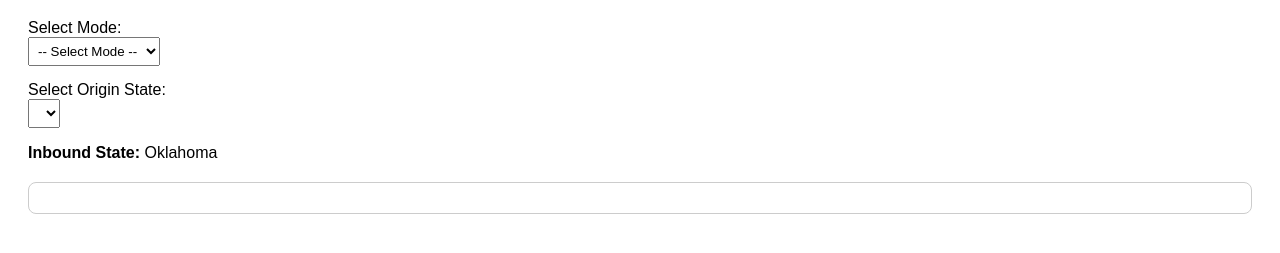
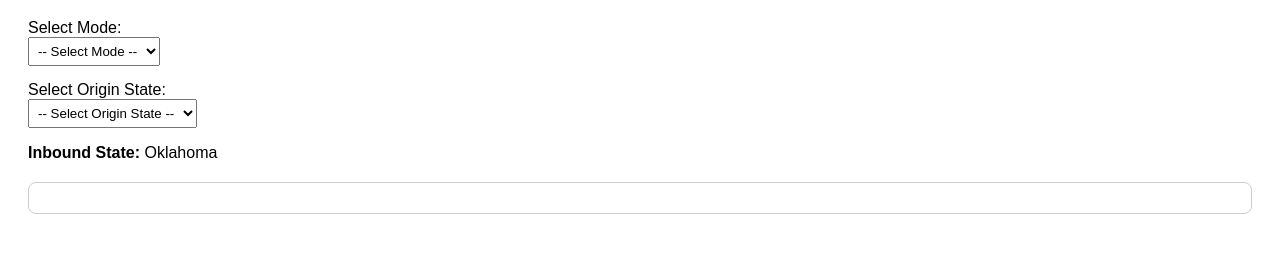
Before and after one commit to sargej310/InboundRouting, a plain HTML site: page index.html in a window 1280 px wide. Shown: the part 89-342 px from the top of the page. Drawn offline with Linux system fonts and the light colour scheme.

Commit message:
Update index.html

```diff
--- a/index.html
+++ b/index.html
@@ -26,7 +26,57 @@ select { padding: 5px; }
 
 <label for="origin">Select Origin State:</label>
 <select id="origin">
-<!-- state options unchanged -->
+<option value="">-- Select Origin State --</option>
+<option value="AL">Alabama</option>
+<option value="AK">Alaska</option>
+<option value="AZ">Arizona</option>
+<option value="AR">Arkansas</option>
+<option value="CA">California</option>
+<option value="CO">Colorado</option>
+<option value="CT">Connecticut</option>
+<option value="DE">Delaware</option>
+<option value="FL">Florida</option>
+<option value="GA">Georgia</option>
+<option value="HI">Hawaii</option>
+<option value="ID">Idaho</option>
+<option value="IL">Illinois</option>
+<option value="IN">Indiana</option>
+<option value="IA">Iowa</option>
+<option value="KS">Kansas</option>
+<option value="KY">Kentucky</option>
+<option value="LA">Louisiana</option>
+<option value="ME">Maine</option>
+<option value="MD">Maryland</option>
+<option value="MA">Massachusetts</option>
+<option value="MI">Michigan</option>
+<option value="MN">Minnesota</option>
+<option value="MS">Mississippi</option>
+<option value="MO">Missouri</option>
+<option value="MT">Montana</option>
+<option value="NE">Nebraska</option>
+<option value="NV">Nevada</option>
+<option value="NH">New Hampshire</option>
+<option value="NJ">New Jersey</option>
+<option value="NM">New Mexico</option>
+<option value="NY">New York</option>
+<option value="NC">North Carolina</option>
+<option value="ND">North Dakota</option>
+<option value="OH">Ohio</option>
+<option value="OK">Oklahoma</option>
+<option value="OR">Oregon</option>
+<option value="PA">Pennsylvania</option>
+<option value="RI">Rhode Island</option>
+<option value="SC">South Carolina</option>
+<option value="SD">South Dakota</option>
+<option value="TN">Tennessee</option>
+<option value="TX">Texas</option>
+<option value="UT">Utah</option>
+<option value="VT">Vermont</option>
+<option value="VA">Virginia</option>
+<option value="WA">Washington</option>
+<option value="WV">West Virginia</option>
+<option value="WI">Wisconsin</option>
+<option value="WY">Wyoming</option>
 </select>
 
 
@@ -36,50 +86,4 @@ select { padding: 5px; }
 <div id="results"></div>
 
 
-<script>
-const modeSelect = document.getElementById('mode');
-const originSelect = document.getElementById('origin');
-const resultsDiv = document.getElementById('results');
-
-
-function updateResults() {
-const mode = modeSelect.value;
-const origin = originSelect.value;
-const inboundState = 'Oklahoma';
-
-
-if (!mode || !origin) {
-resultsDiv.innerHTML = '';
-return;
-}
-
-
-let resultHTML = `<h3>Routing Instructions</h3>`;
-resultHTML += `<p><strong>Origin State:</strong> ${origin}</p>`;
-resultHTML += `<p><strong>Inbound State:</strong> ${inboundState}</p>`;
-
-
-if (mode === 'parcel') {
-resultHTML += `<p><strong>Carrier Options:</strong></p>`;
-resultHTML += `<ul>`;
-resultHTML += `<li>FedEx — Account #: <em>[Enter FedEx Account Number]</em></li>`;
-resultHTML += `<li>UPS — Account #: <em>[Enter UPS Account Number]</em></li>`;
-resultHTML += `</ul>`;
-}
-
-
-if (mode === 'ltl' || mode === 'ftl') {
-resultHTML += `<p><strong>Carrier:</strong> KODIS Transportation</p>`;
-resultHTML += `<p><strong>KODIS Contact:</strong> <em>[Enter Contact Name, Phone, Email]</em></p>`;
-}
-
-
-resultsDiv.innerHTML = resultHTML;
-}
-
-
-modeSelect.addEventListener('change', updateResults);
-originSelect.addEventListener('change', updateResults);
-</script>
-</body>
 </html>
```
